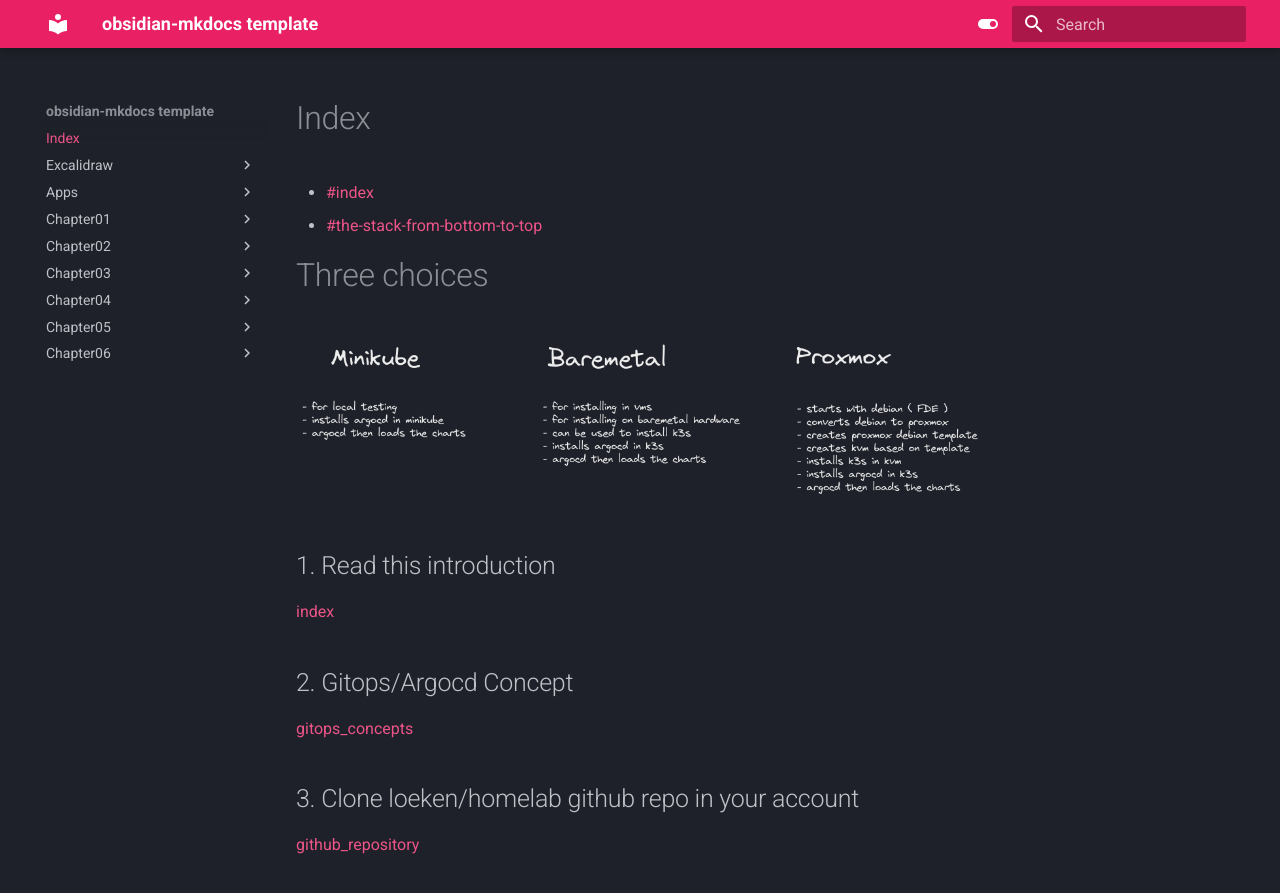
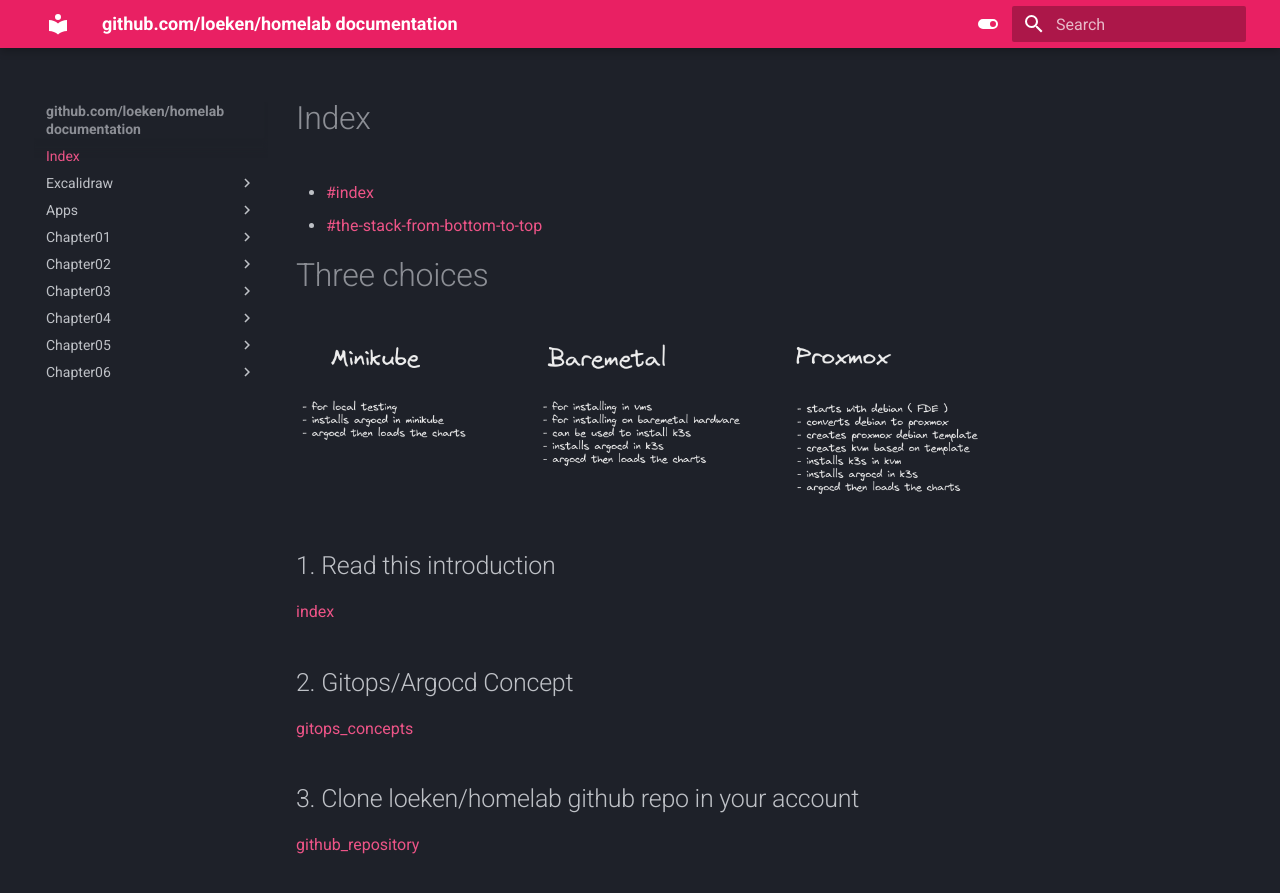
Before and after one commit to loeken/homelab, an MkDocs documentation site: the page built from docs/index.md, in a window 1280 px wide and 900 px high. Shown: the top 893 px of the window. Built offline with MkDocs 1.6.1 and Material for MkDocs 9.7.7, drawn with Linux system fonts in a browser that asks for light colours.

Commit message:
updated docs

```diff
--- a/mkdocs.yml
+++ b/mkdocs.yml
@@ -1,4 +1,4 @@
-site_name: obsidian-mkdocs template
+site_name: github.com/loeken/homelab documentation
 
 theme:
     name: 'material'
@@ -58,3 +58,6 @@ extra_javascript:
   - https://polyfill.io/v3/polyfill.min.js?features=es6
   - https://cdn.jsdelivr.net/npm/mathjax@3/es5/tex-mml-chtml.js
   - https://unpkg.com/mermaid/dist/mermaid.min.js
+
+exclude:
+  - Excalidraw
```
Also changed, not shown: 1 other file.
